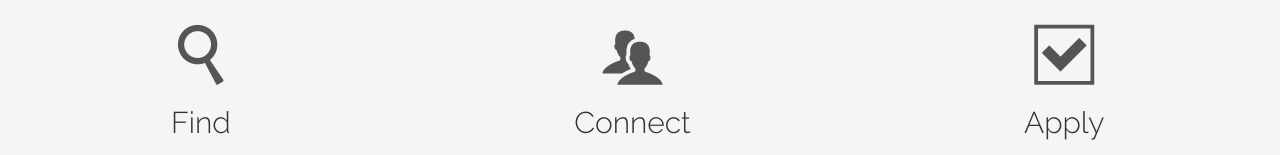
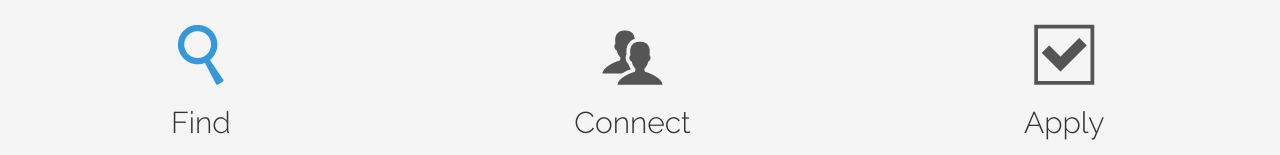
Before and after one commit to 18F/sbhub, a plain HTML site: page index.html in a window 1280 px wide. In both pictures the pointer is over the link 200 px from the left and 676 px from the top of the page. Shown: the part 602-757 px from the top of the page. Drawn offline with Linux system fonts and the light colour scheme; no server answers.

Commit message:
Added blue hover color, fixes https://github.com/18F/afsmallbiz/issues/31

```diff
--- a/assets/css/main.css
+++ b/assets/css/main.css
@@ -334,6 +334,10 @@ a:after {
 	margin-bottom: 20px;
 }
 
+#greywrap .callout a:hover {
+    color: #3498db;
+}
+
 #greywrap p {
 	margin-left: 30px;
 	margin-right: 30px;
```
